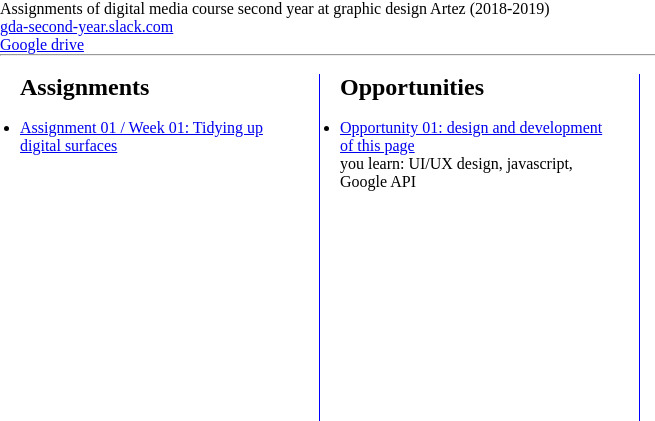
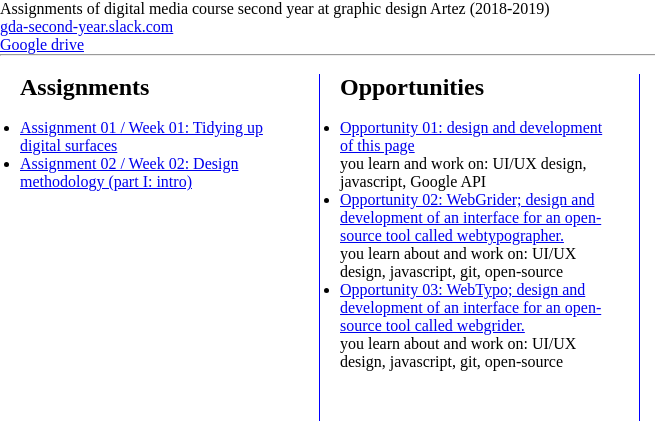
Before and after one commit to amirhouieh/gda2-assignments, a plain HTML site: page index.html in a window 1280 px wide. Shown: the top 421 px of the page, 0-655 px from the left. Drawn offline with Linux system fonts and the light colour scheme.

Commit message:
add assignments

```diff
--- a/index.html
+++ b/index.html
@@ -55,6 +55,12 @@
 						Assignment 01 / Week 01: Tidying up digital surfaces
 					</a>
 				</li>
+
+				<li>
+					<a href="https://docs.google.com/document/d/1wzS685GX39D9oej8bEZJjXS-YRzzgN720uMHvYhQ3u4/edit?usp=sharing">
+						Assignment 02 / Week 02: Design methodology	 (part I: intro)
+					</a>
+				</li>
 			</ul>
 		</div>
 
@@ -66,7 +72,20 @@
 					<a href="/">
 						Opportunity 01: design and development of this page
 					</a>
-					<span>you learn: UI/UX design, javascript, Google API</span>
+					<span>you learn and work on: UI/UX design, javascript, Google API</span>
+				</li>
+				<li>
+					<a href="https://github.com/amirhouieh/webgrider">
+						Opportunity 02: WebGrider; design and development of an interface for an open-source tool called webtypographer.
+					</a>
+					<span>you learn about and work on: UI/UX design, javascript, git, open-source</span>
+
+				</li>
+				<li>
+					<a href="https://github.com/amirhouieh/webtypo">
+						Opportunity 03: WebTypo; design and development of an interface for an open-source tool called webgrider.
+					</a>
+					<span>you learn about and work on: UI/UX design, javascript, git, open-source</span>
 				</li>
 			</ul>
 		</div>
```
